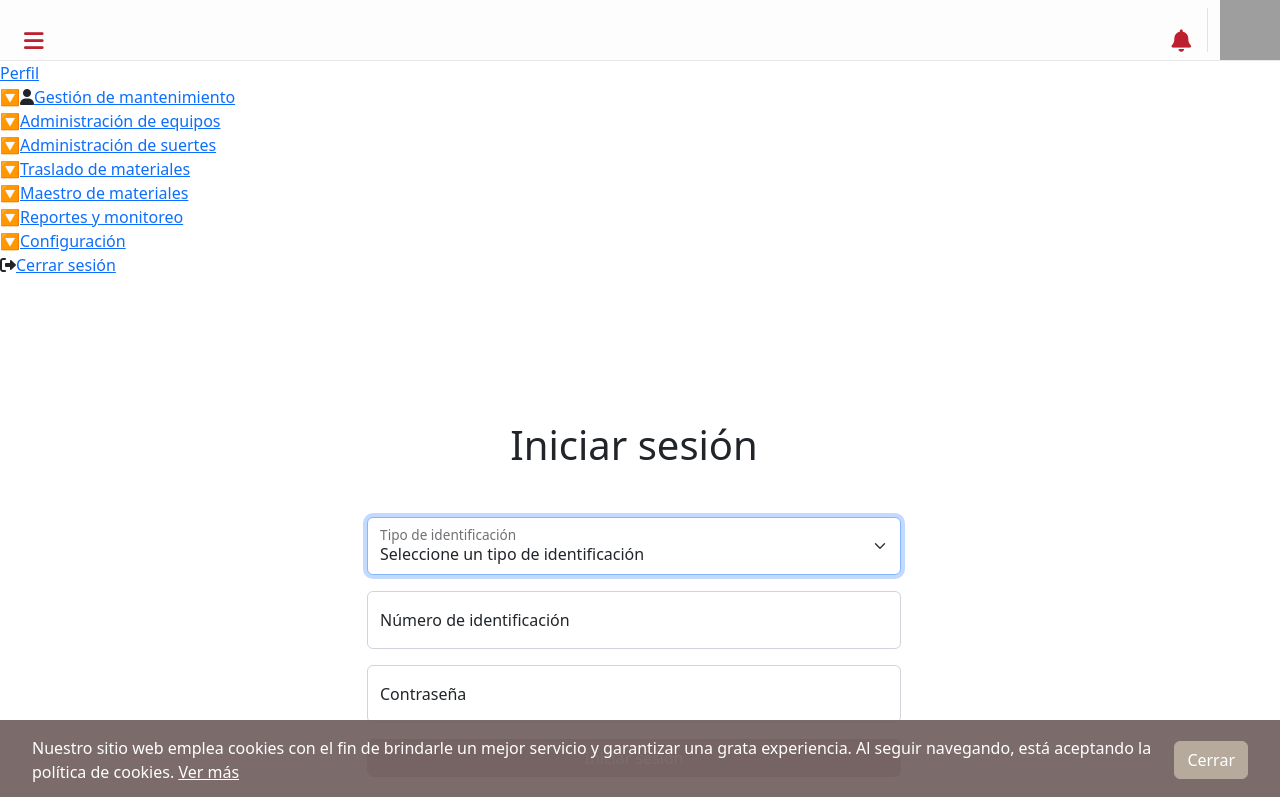
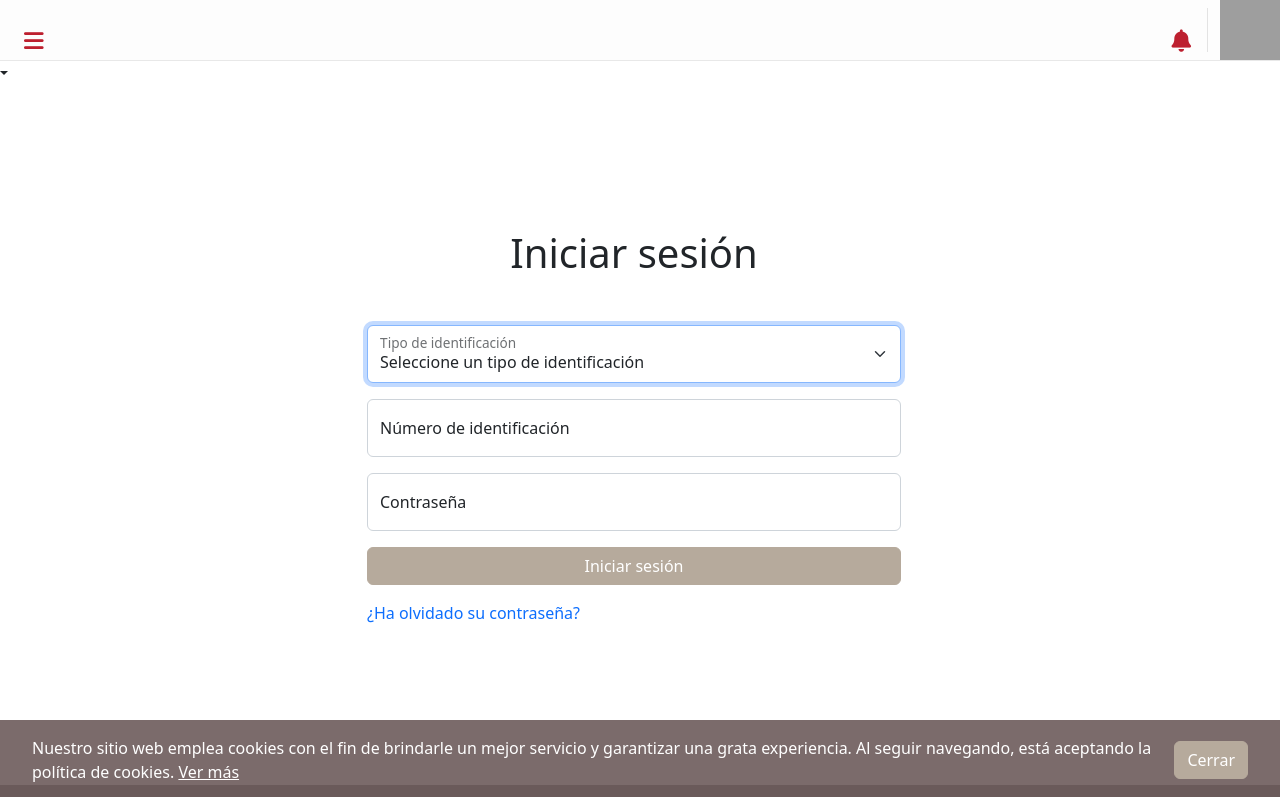
Before and after one commit to cdramirezh/almacenes-pulmon, a React (Create React App) app: page /login in a window 1280 px wide. Shown: the top 797 px of the page. Built offline with nearby package versions, Linux system fonts and the light colour scheme; grey boxes are pictures that could not be loaded.

Commit message:
use dropdown for menu

```diff
--- a/src/components/Menu.jsx
+++ b/src/components/Menu.jsx
@@ -1,5 +1,8 @@
 import { useState } from "react";
 import { Link } from "react-router-dom";
+import Nav from "react-bootstrap/Nav";
+import NavDropdown from "react-bootstrap/NavDropdown";
+import "./styles/Menu.scss";
 
 const MenuItem = ({ item }) => {
 	const [isOpen, setIsOpen] = useState(false);
@@ -7,23 +10,23 @@ const MenuItem = ({ item }) => {
 	const hasSubItems = !!item.subItems;
 
 	return (
-		<>
+		<NavDropdown.Item as="div">
 			<div>
 				{!!hasSubItems && <span onClick={toggleMenu}>{isOpen ? "⬆️" : "🔽"}</span>}
 				<i className={item.icon} />
 				<Link to={item.target}>{item.title}</Link>
 			</div>
 			{!!hasSubItems && !!isOpen && <Menu menuItems={item.subItems} />}
-		</>
+		</NavDropdown.Item>
 	);
 };
 
 export const Menu = ({ menuItems }) => {
 	return (
-		<>
+		<NavDropdown>
 			{menuItems.map(item => {
 				return <MenuItem key={Math.random()} item={item} />;
 			})}
-		</>
+		</NavDropdown>
 	);
 };
```
Also changed, not shown: src/components/styles/Menu.scss (added).
